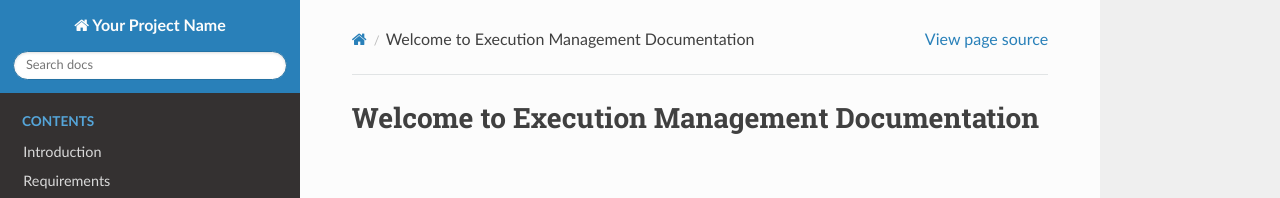
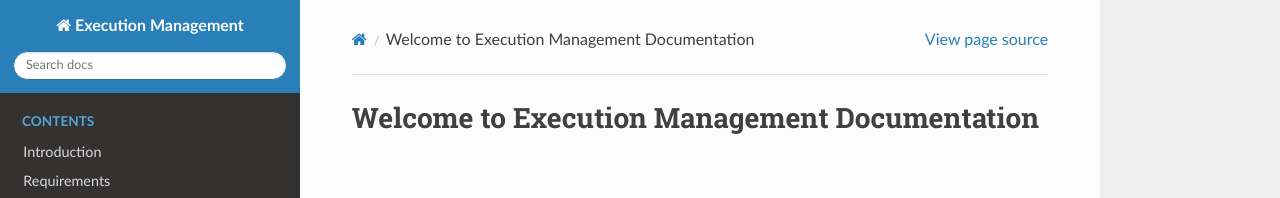
Before and after one commit to vanHeemstraSystems/execution-management, a Sphinx documentation site: the page built from docs/source/index.rst, in a window 1280 px wide. Shown: the top 198 px of the page. Built offline with Sphinx 7.4.7 and the Read the Docs theme 3.1.0, drawn with Linux system fonts in a browser that asks for light colours.

Commit message:
Update conf.py

```diff
--- a/docs/source/conf.py
+++ b/docs/source/conf.py
@@ -1,7 +1,7 @@
 # Configuration file for the Sphinx documentation builder.
 
 # -- Project information -----------------------------------------------------
-project = 'Your Project Name'
+project = 'Execution Management'
 copyright = '2025 - present, van Heemstra Systems'
 author = 'Willem van Heemstra'
 
```
